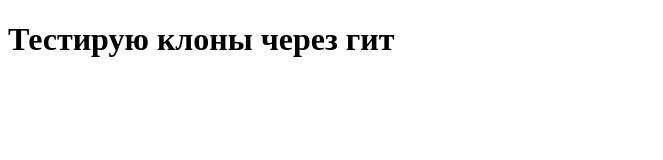
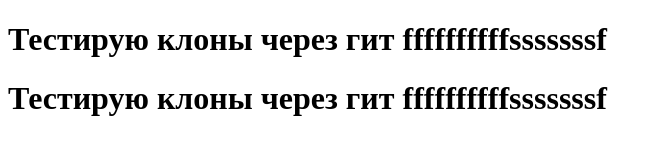
Before and after one commit to Elena111227/coursera_test, a plain HTML site: page site/index.html in a window 1280 px wide. Shown: the whole page, without its empty margins (0-663 px from the left). Drawn offline with Linux system fonts and the light colour scheme.

Commit message:
small addition

```diff
--- a/site/index.html
+++ b/site/index.html
@@ -6,7 +6,10 @@
 	<title>Привет, Ленок!</title>
 </head>
 <body>
-	<h1>Тестирую клоны через гит</h1>
+	<h1>Тестирую клоны через гит ffffffffffsssssssf</h1>
+	<h1>Тестирую клоны через гит ffffffffffsssssssf</h1>
+
+
 
 </body>
 </html>
```
